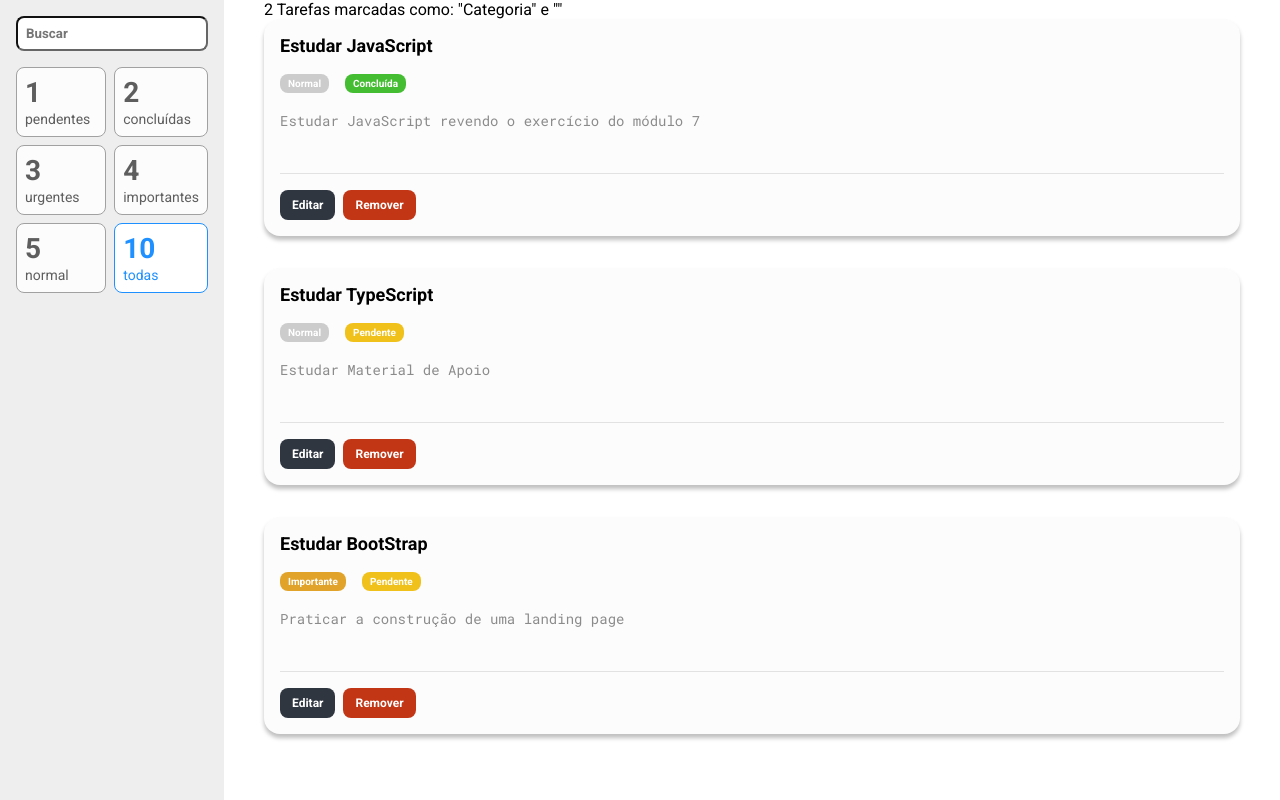
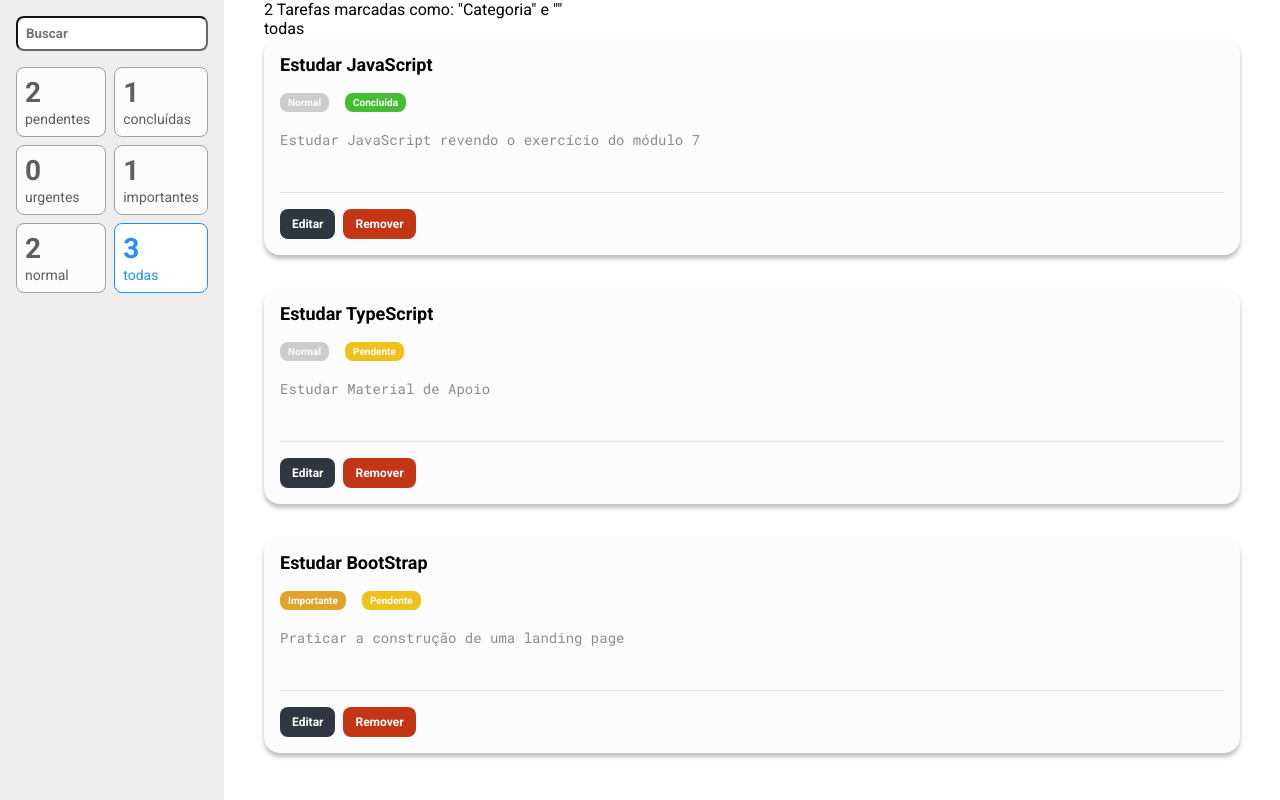
Before and after one commit to ystanz/project_todo-list, a React (Vite) app: page / in a window 1280 px wide. Built offline with nearby package versions, Linux system fonts and the light colour scheme.

Commit message:
feat: add task filtering by priority/status and task counter

```diff
--- a/src/components/CardFilter/index.tsx
+++ b/src/components/CardFilter/index.tsx
@@ -1,16 +1,54 @@
+import { useDispatch, useSelector } from 'react-redux'
+import { changeFilter } from '../../store/reducers/filter'
 import * as S from './styles'
+import * as enums from '../../utils/enums/Task'
+import { RootReducer } from '../../store'
 
 export type Props = {
-  $active?: boolean
-  counter: number
   caption: string
+  triage: 'prioridade' | 'status' | 'todas'
+  value?: enums.Priority | enums.Status
 }
 
-const CardFilter = ({ $active, counter, caption }: Props) => (
-  <S.Card $active={$active}>
-    <S.Counter>{counter}</S.Counter>
-    <S.Label>{caption}</S.Label>
-  </S.Card>
-)
+const CardFilter = ({ caption, triage, value }: Props) => {
+  const dispatch = useDispatch()
+  const { filter, tasks } = useSelector((state: RootReducer) => state)
+
+  const checkIsActive = () => {
+    const sameTriage = filter.triage === triage
+    const sameFilter = filter.value === value
+
+    return sameFilter && sameTriage
+  }
+
+  const tasksCounter = () => {
+    if (triage === 'todas') return tasks.itens.length
+    if (triage === 'prioridade') {
+      return tasks.itens.filter((item) => item.$priority === value).length
+    }
+    if (triage === 'status') {
+      return tasks.itens.filter((item) => item.$status === value).length
+    }
+  }
+
+  const filtrate = () => {
+    dispatch(
+      changeFilter({
+        triage,
+        value
+      })
+    )
+  }
+
+  const counter = tasksCounter()
+  const $active = checkIsActive()
+
+  return (
+    <S.Card $active={$active} onClick={filtrate}>
+      <S.Counter>{counter}</S.Counter>
+      <S.Label>{caption}</S.Label>
+    </S.Card>
+  )
+}
 
 export default CardFilter
--- a/src/components/CardFilter/styles.ts
+++ b/src/components/CardFilter/styles.ts
@@ -1,14 +1,16 @@
 import styled from 'styled-components'
-import { Props } from '.'
 
-type PropsWhithoutCaptionAndCounter = Omit<Props, 'counter' | 'caption'>
+type Props = {
+  $active: boolean
+}
 
-export const Card = styled.div<PropsWhithoutCaptionAndCounter>`
+export const Card = styled.div<Props>`
   padding: 8px;
   border: 1px solid ${(props) => (props.$active ? '#1e90ff' : '#a1a1a1')};
   background-color: ${(props) => (props.$active ? '#fff' : '#fcfcfc')};
   color: ${(props) => (props.$active ? '#1e90ff' : '#5e5e5e')};
   border-radius: 8px;
+  cursor: pointer;
 `
 
 export const Counter = styled.span`
--- a/src/containers/SideBar/index.tsx
+++ b/src/containers/SideBar/index.tsx
@@ -1,8 +1,9 @@
 import { useDispatch, useSelector } from 'react-redux'
 import CardFilter from '../../components/CardFilter'
-import * as S from './styles'
 import { RootReducer } from '../../store'
 import { changeTerm } from '../../store/reducers/filter'
+import * as S from './styles'
+import * as enums from '../../utils/enums/Task'
 
 const SideBar = () => {
   const dispatch = useDispatch()
@@ -18,12 +19,32 @@ const SideBar = () => {
           onChange={(event) => dispatch(changeTerm(event.target.value))}
         />
         <S.Filters>
-          <CardFilter counter={1} caption="pendentes" />
-          <CardFilter counter={2} caption="concluídas" />
-          <CardFilter counter={3} caption="urgentes" />
-          <CardFilter counter={4} caption="importantes" />
-          <CardFilter counter={5} caption="normal" />
-          <CardFilter counter={10} caption="todas" $active />
+          <CardFilter
+            value={enums.Status.PENDENTE}
+            triage="status"
+            caption="pendentes"
+          />
+          <CardFilter
+            value={enums.Status.CONCLUIDA}
+            triage="status"
+            caption="concluídas"
+          />
+          <CardFilter
+            value={enums.Priority.URGENTE}
+            triage="prioridade"
+            caption="urgentes"
+          />
+          <CardFilter
+            value={enums.Priority.IMPORTANTE}
+            triage="prioridade"
+            caption="importantes"
+          />
+          <CardFilter
+            value={enums.Priority.NORMAL}
+            triage="prioridade"
+            caption="normal"
+          />
+          <CardFilter triage="todas" caption="todas" />
         </S.Filters>
       </div>
     </S.Aside>
--- a/src/containers/TasksList/index.tsx
+++ b/src/containers/TasksList/index.tsx
@@ -6,17 +6,37 @@ import { RootReducer } from '../../store'
 
 const TasksList = () => {
   const { itens } = useSelector((state: RootReducer) => state.tasks)
-  const { term } = useSelector((state: RootReducer) => state.filter)
+  const { term, triage, value } = useSelector(
+    (state: RootReducer) => state.filter
+  )
 
   const tasksFilter = () => {
-    return itens.filter(
-      (item) => item.title.toLowerCase().search(term.toLowerCase()) >= 0
-    )
+    let filteredTasks = itens
+    if (term !== undefined) {
+      filteredTasks = filteredTasks.filter(
+        (item) => item.title.toLowerCase().search(term.toLowerCase()) >= 0
+      )
+
+      if (triage === 'prioridade') {
+        filteredTasks = filteredTasks.filter((item) => item.$priority === value)
+      } else if (triage === 'status') {
+        filteredTasks = filteredTasks.filter((item) => item.$status === value)
+      }
+
+      return filteredTasks
+    } else {
+      return itens
+    }
   }
 
   return (
     <Container>
       <p>2 Tarefas marcadas como: &quot;Categoria&quot; e &quot;{term}&quot;</p>
+      <ul>
+        <li>{term}</li>
+        <li>{triage}</li>
+        <li>{value}</li>
+      </ul>
       <ul>
         {tasksFilter().map((t) => (
           <li key={t.title}>
--- a/src/store/reducers/filter.ts
+++ b/src/store/reducers/filter.ts
@@ -1,7 +1,7 @@
 import { createSlice, PayloadAction } from '@reduxjs/toolkit'
 import * as enums from '../../utils/enums/Task'
 type FilterState = {
-  term: string
+  term?: string
   triage: 'prioridade' | 'status' | 'todas'
   value?: enums.Priority | enums.Status
 }
@@ -17,9 +17,13 @@ const filterSlice = createSlice({
   reducers: {
     changeTerm: (state, action: PayloadAction<string>) => {
       state.term = action.payload
+    },
+    changeFilter: (state, action: PayloadAction<FilterState>) => {
+      state.triage = action.payload.triage
+      state.value = action.payload.value
     }
   }
 })
 
-export const { changeTerm } = filterSlice.actions
+export const { changeTerm, changeFilter } = filterSlice.actions
 export default filterSlice.reducer
```
